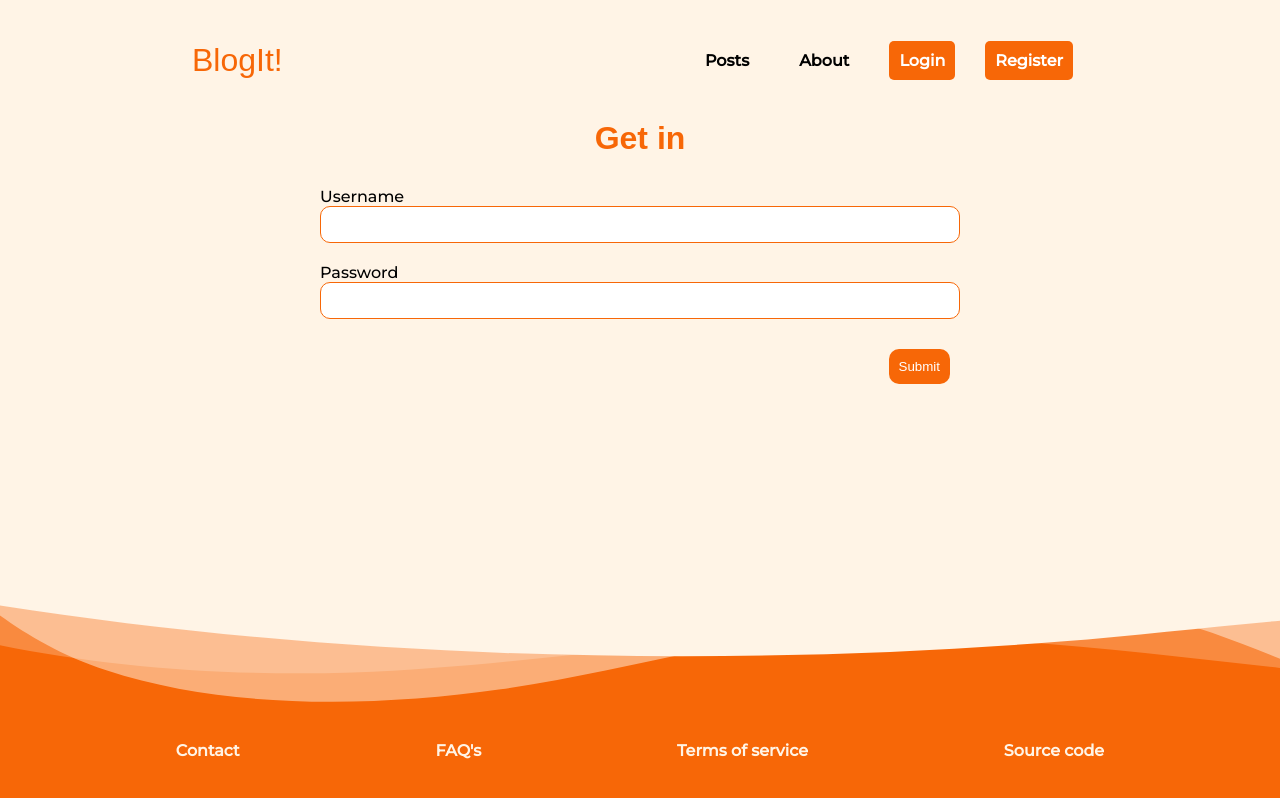
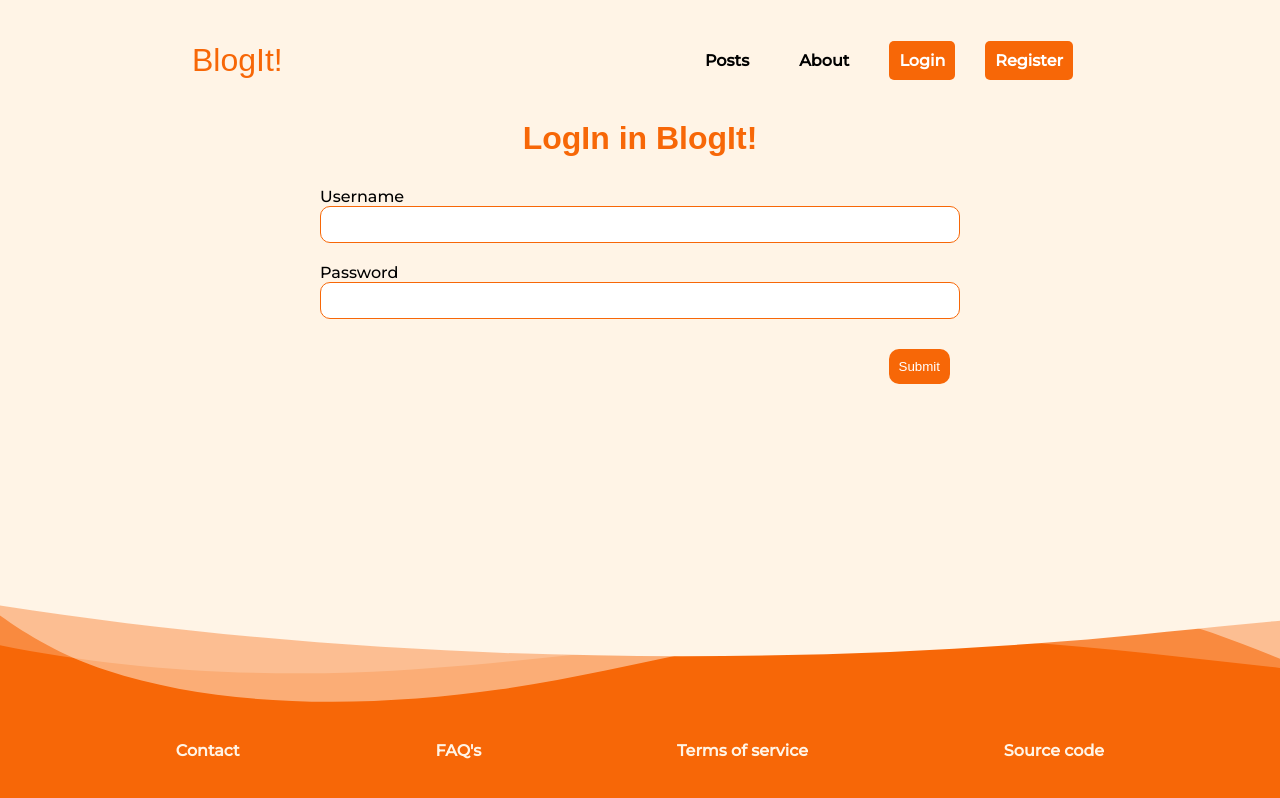
Before and after one commit to jjuannn/blog-it, a React (Create React App) app: page /users/login in a window 1280 px wide. Built offline with nearby package versions, Linux system fonts and the light colour scheme; a web font is replaced by a local one.

Commit message:
Update userForm for reusability

```diff
--- a/src/components/userForm/userForm.js
+++ b/src/components/userForm/userForm.js
@@ -1,7 +1,9 @@
 import React, { useState } from "react"
 import axios from "axios"
+import {useParams } from "react-router-dom"
 import "./userForm.css"
-export default function UserFormPage(){
+export default function UserForm(){
+    const { action } = useParams()
     const [ username, setUsername ] = useState("")
     const [ password, setPassword ] = useState("")
 
@@ -21,17 +23,17 @@ export default function UserFormPage(){
         axios({
             method: 'post',
             headers: { 'Content-Type': 'application/json' },
-            url: "http://localhost:8080/users/register",
+            url: `http://localhost:8080/users/${action}`,
             data: data
-        });
+        }).then( res => { console.log(res)});
     }
 
     return(
         <form className="user-form" encType="application/x-www-form-urlencoded" onSubmit={handleSubmit}>
             <label htmlFor="username">Username</label>
-            <input className="form-input" value={username} onChange={setUsernameValue} name="username" type="text"/>
+            <input className="form-input" autoComplete="username" value={username} onChange={setUsernameValue} name="username" type="text"/>
             <label htmlFor="password">Password</label>
-            <input className="form-input" value={password} onChange={setPasswordValue} name="password" type="password" /*CAMBIAR TYPE A PASSWORD*//>
+            <input className="form-input" autoComplete="current-password" value={password} onChange={setPasswordValue} name="password" type="password" /*CAMBIAR TYPE A PASSWORD*//>
             <button className="form-buttons" type="submit">Submit</button>
         </form>
     )
--- a/src/pages/form/userForm.js
+++ b/src/pages/form/userForm.js
@@ -1,15 +1,17 @@
 import React from "react"
 import UserForm from "../../components/userForm/userForm"
 import "./userForm.css"
+import { useParams } from "react-router-dom"
 
 export default function UserFormPage(){
+    const { action } = useParams()
     return(
         <div className="userform-page">
             <div className="form-title">
-                <strong className="title-text">Get in</strong>
+                <strong className="title-text">{ action === "login" ? "LogIn" : "Register"} in BlogIt!</strong>
             </div>
             <div>
-            <UserForm/>
+            <UserForm />
             </div>
         </div>
     )
```
